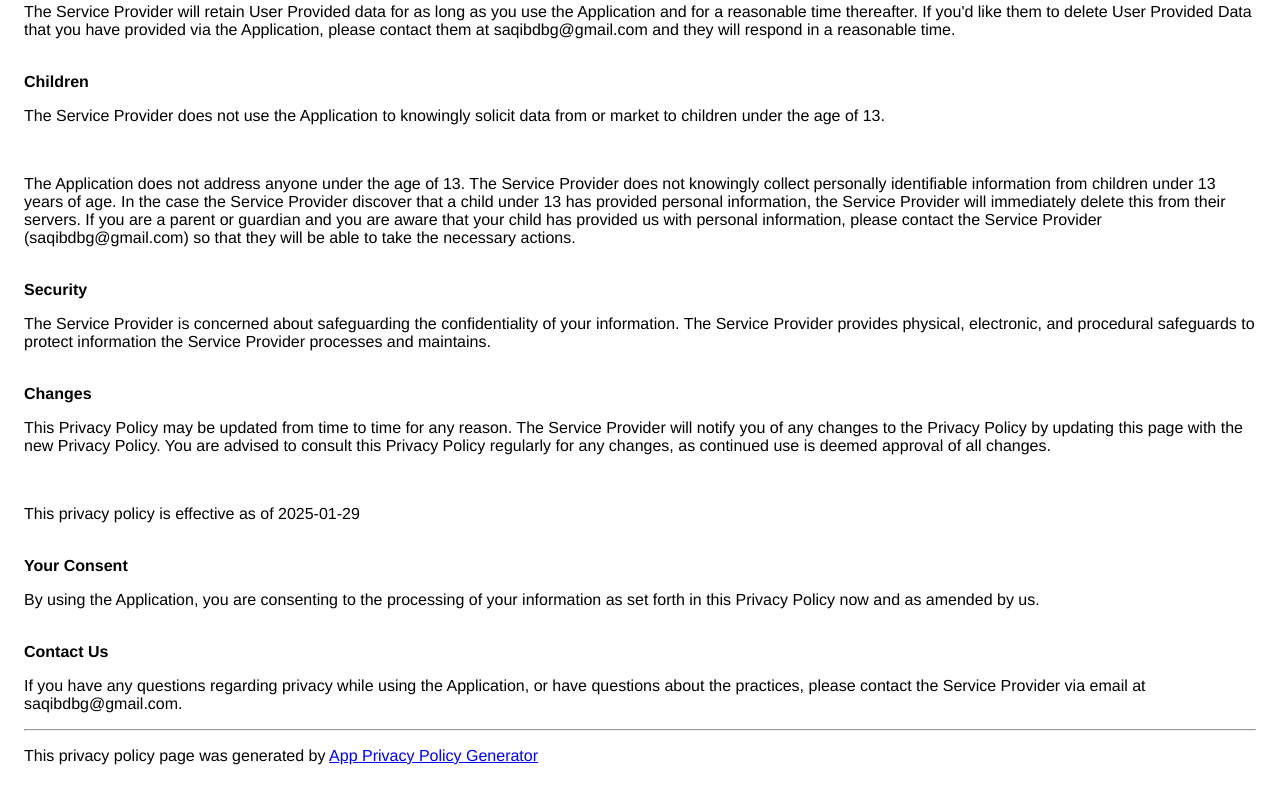
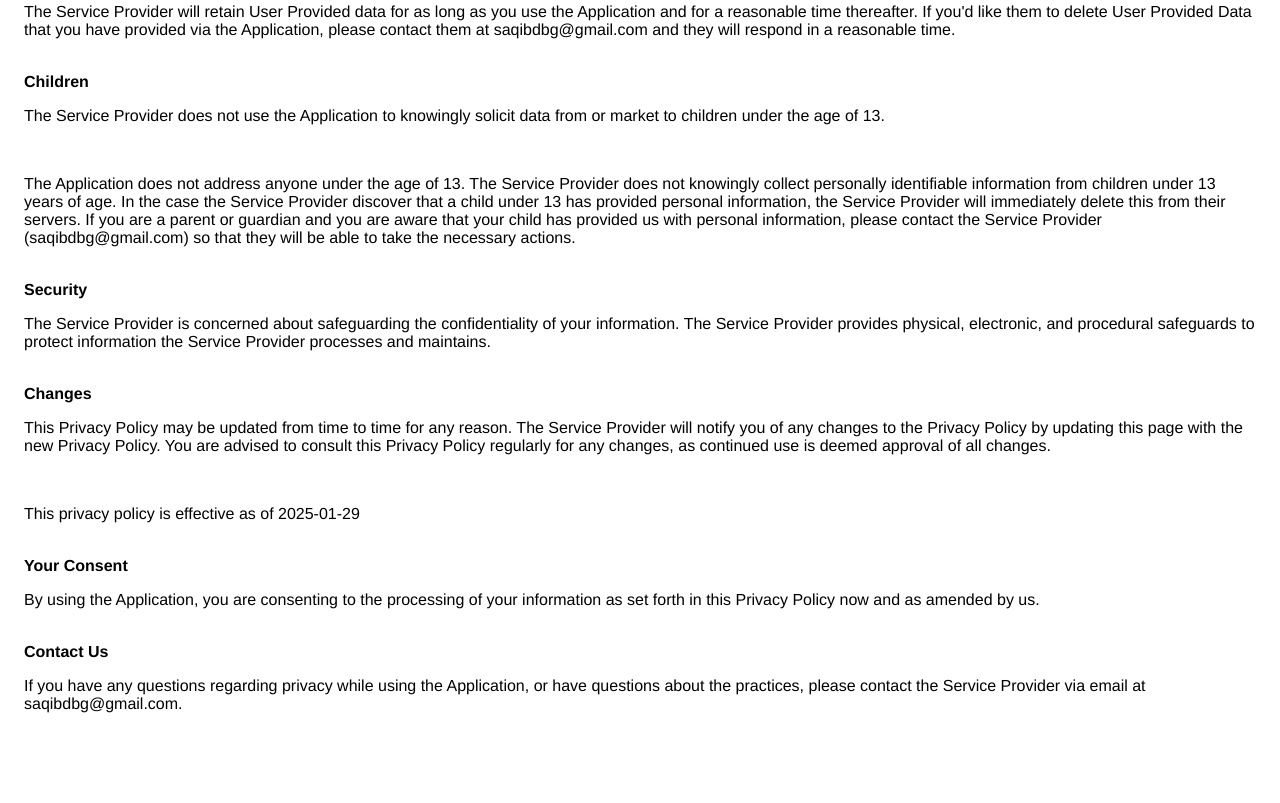
Before and after one commit to saqibdb/saqibdb.github.io, a plain HTML site: page effedge/index.html in a window 1280 px wide. Shown: the part 1129-1932 px from the top of the page. After the commit the page ends 1882 px from the top, so only its background shows below. Drawn offline with Linux system fonts and the light colour scheme.

Commit message:
Privacy changes

```diff
--- a/effedge/index.html
+++ b/effedge/index.html
@@ -15,6 +15,6 @@ personal information, the Service Provider will immediately
 delete this from their servers. If you are a parent or guardian
 and you are aware that your child has provided us with
 personal information, please contact the Service Provider (saqibdbg@gmail.com) so that
-they will be able to take the necessary actions.</p></div><!----><br><strong>Security</strong><p>The Service Provider is concerned about safeguarding the confidentiality of your information. The Service Provider provides physical, electronic, and procedural safeguards to protect information the Service Provider processes and maintains.</p><br><strong>Changes</strong><p>This Privacy Policy may be updated from time to time for any reason. The Service Provider will notify you of any changes to the Privacy Policy by updating this page with the new Privacy Policy. You are advised to consult this Privacy Policy regularly for any changes, as continued use is deemed approval of all changes.</p><br><p>This privacy policy is effective as of 2025-01-29</p><br><strong>Your Consent</strong><p>By using the Application, you are consenting to the processing of your information as set forth in this Privacy Policy now and as amended by us.</p><br><strong>Contact Us</strong><p>If you have any questions regarding privacy while using the Application, or have questions about the practices, please contact the Service Provider via email at saqibdbg@gmail.com.</p><hr><p>This privacy policy page was generated by <a href="https://app-privacy-policy-generator.nisrulz.com/" target="_blank" rel="noopener noreferrer">App Privacy Policy Generator</a></p>
+they will be able to take the necessary actions.</p></div><!----><br><strong>Security</strong><p>The Service Provider is concerned about safeguarding the confidentiality of your information. The Service Provider provides physical, electronic, and procedural safeguards to protect information the Service Provider processes and maintains.</p><br><strong>Changes</strong><p>This Privacy Policy may be updated from time to time for any reason. The Service Provider will notify you of any changes to the Privacy Policy by updating this page with the new Privacy Policy. You are advised to consult this Privacy Policy regularly for any changes, as continued use is deemed approval of all changes.</p><br><p>This privacy policy is effective as of 2025-01-29</p><br><strong>Your Consent</strong><p>By using the Application, you are consenting to the processing of your information as set forth in this Privacy Policy now and as amended by us.</p><br><strong>Contact Us</strong><p>If you have any questions regarding privacy while using the Application, or have questions about the practices, please contact the Service Provider via email at saqibdbg@gmail.com.</p>
     </body>
     </html>
```
